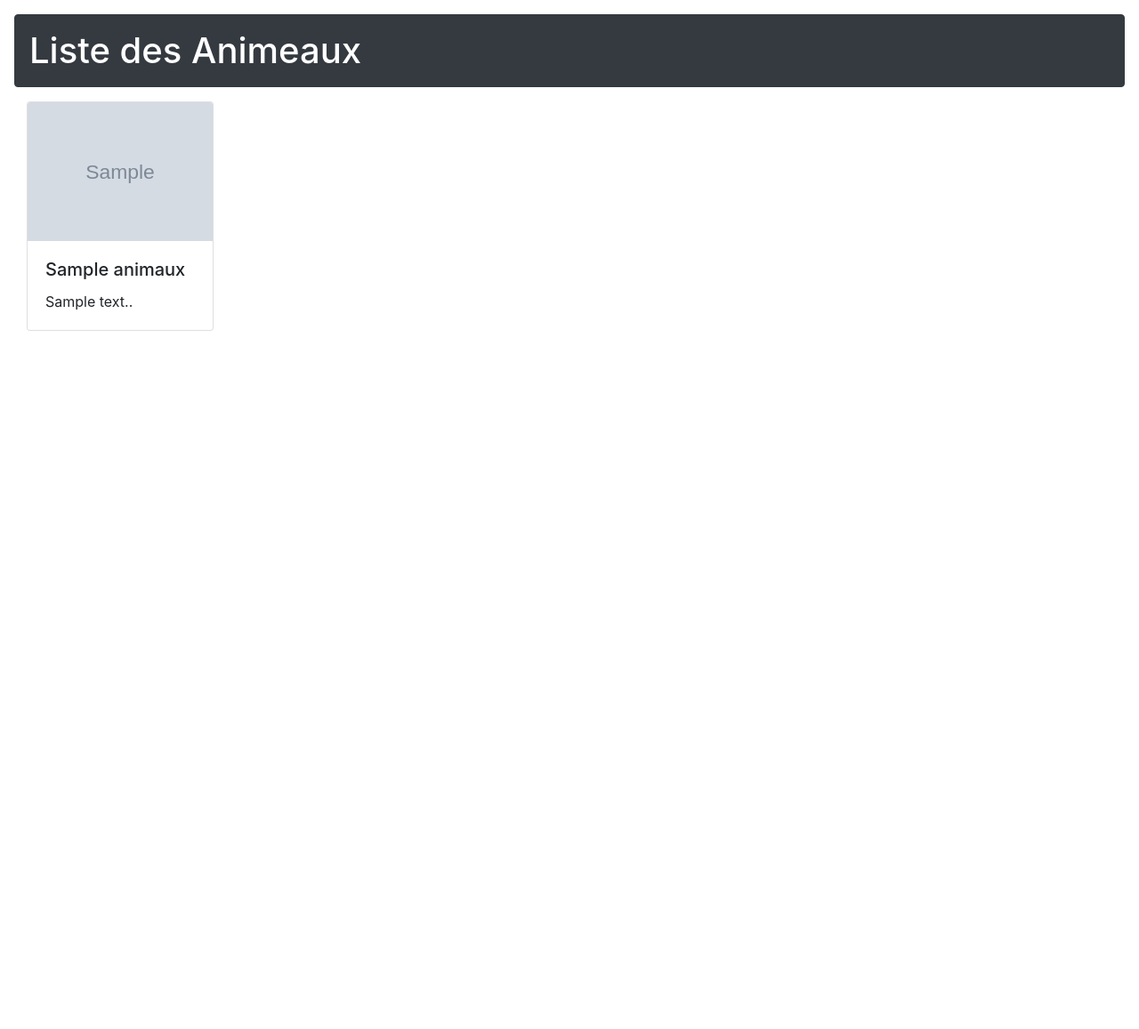
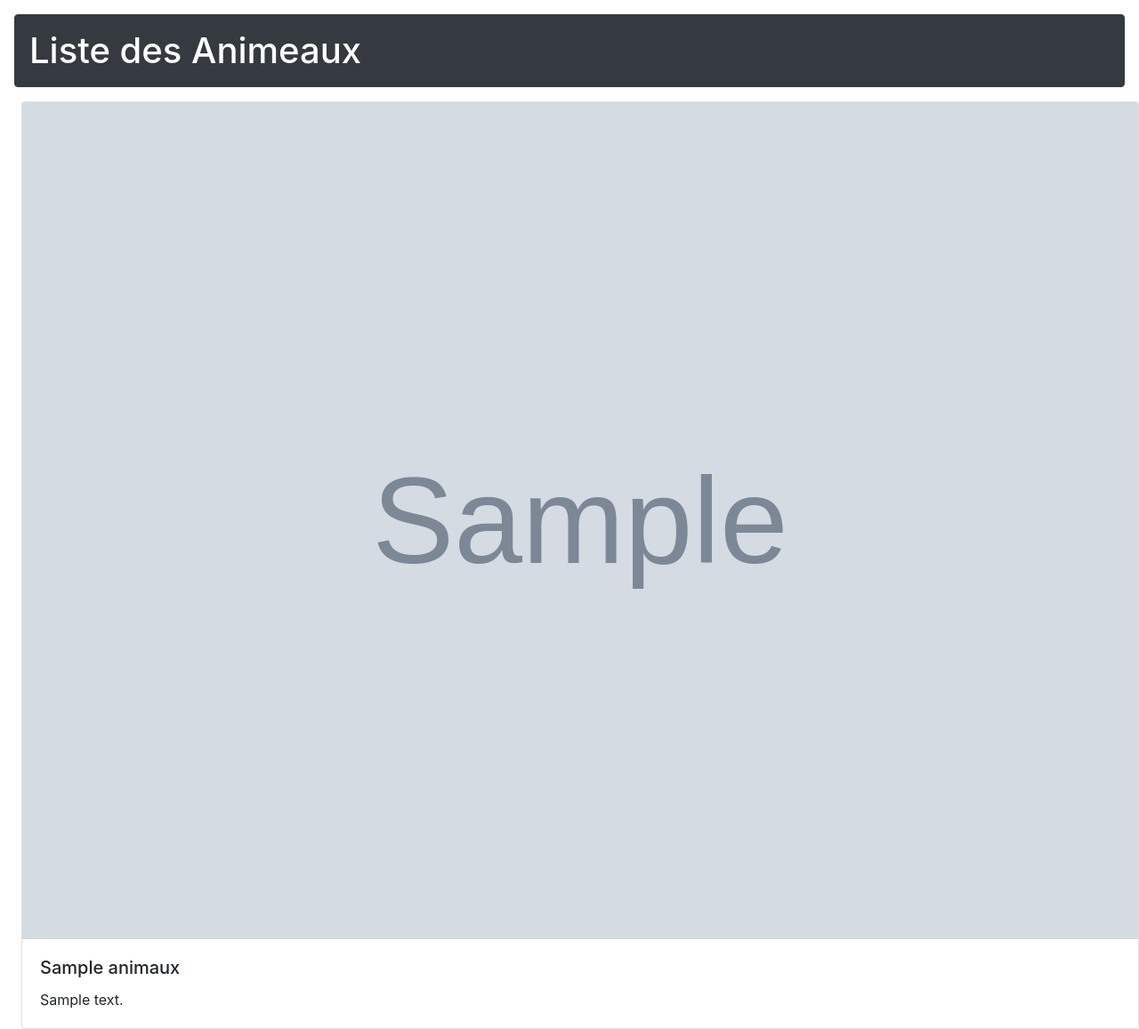
Before and after one commit to abakarabdelsalam/SymfonyAminaux, a Symfony app: template templates/animal/index.html.twig in a window 1280 px wide. Shown: the part 56-1213 px from the top of the page at 89% size. Before the commit the page ends 428 px from the top, so only its background shows below. Run offline with Twig, Linux system fonts and the light colour scheme; the template is opened without the code that fills it: most values are stand-ins (such as "Sample title", 1, 10 or a date in 2020); grey boxes marked "Sample" are stand-in pictures; some libraries are stand-ins or nearby versions.

Commit message:
bootsrap card group

```diff
--- a/templates/animal/index.html.twig
+++ b/templates/animal/index.html.twig
@@ -6,33 +6,38 @@
 {% endblock %}
 
 {% block body %}
-
-{% for listAnimau in listAnimaux %}
-	<div class="container-fluid	">
-
-		<div class="row  col-sm-12">
+	<div class="card-group  ml-4">
 
 
-			<div class="col mb-4" style="max-width: 240px;">
+		{% for listAnimau in listAnimaux %}
 
+			<div class="card">
+				<img src="{{asset('images/' ~ listAnimau.image)}}" class="card-img-top" alt="...">
 
-				<div class="card" style="max-width: 240px;">
+				<div class="card-body">
+					<h5 class="card-title">{{listAnimau.nom}}</h5>
 
-
-					<img src="{{asset('images/' ~ listAnimau.image)}}" class="card-img-top">
-
-					<div class="card-body">
-						<h5 class="card-title">{{listAnimau.nom}}</h5>
-
-						<p class="card-text">{{listAnimau.description}}.</p>
-
-					</div>
+					<p class="card-text">{{listAnimau.description}}</p>
 				</div>
 			</div>
 
-		</div>
+
+			{# <div class="container">
+																															<div class="row">
+																																<div class="row">
+																																	<div class="card" style="max-width: 240px;">
+																																		<img src="{{asset('images/' ~ listAnimau.image)}}" class="card-img-top">
+																																		<div class="card-body">
+																																			<h5 class="card-title">{{listAnimau.nom}}</h5>
+
+																																			<p class="card-text">{{listAnimau.description}}.</p>
+																																		</div>
+																																	</div>
+																																</div>
+																															</div>
+																														</div> #}
+		{% endfor %}
+	</div>
 
 
-	</div>
-
-</div></div>{% endfor %}{% endblock %}
+{% endblock %}
--- a/templates/base.html.twig
+++ b/templates/base.html.twig
@@ -7,9 +7,11 @@
 			{% endblock %}
 		</title>
 		{# Run `composer require symfony/webpack-encore-bundle`
-																				           and uncomment the following Encore helpers to start using Symfony UX #}
+																						           and uncomment the following Encore helpers to start using Symfony UX #}
 		{% block stylesheets %}
 			<link rel="stylesheet" href="https://cdn.jsdelivr.net/npm/bootstrap@4.6.0/dist/css/bootstrap.min.css" integrity="sha384-B0vP5xmATw1+K9KRQjQERJvTumQW0nPEzvF6L/Z6nronJ3oUOFUFpCjEUQouq2+l" crossorigin="anonymous">
+			<link rel="stylesheet" href="{{asset("css/main.css")}}">
+
 
 		{% endblock %}
 
```
Also changed, not shown: src/DataFixtures/AppFixtures.php (+18 -8 lines), public/css/main.css (added), public/images/serpent.png (renamed from public/images/serpan.png).
